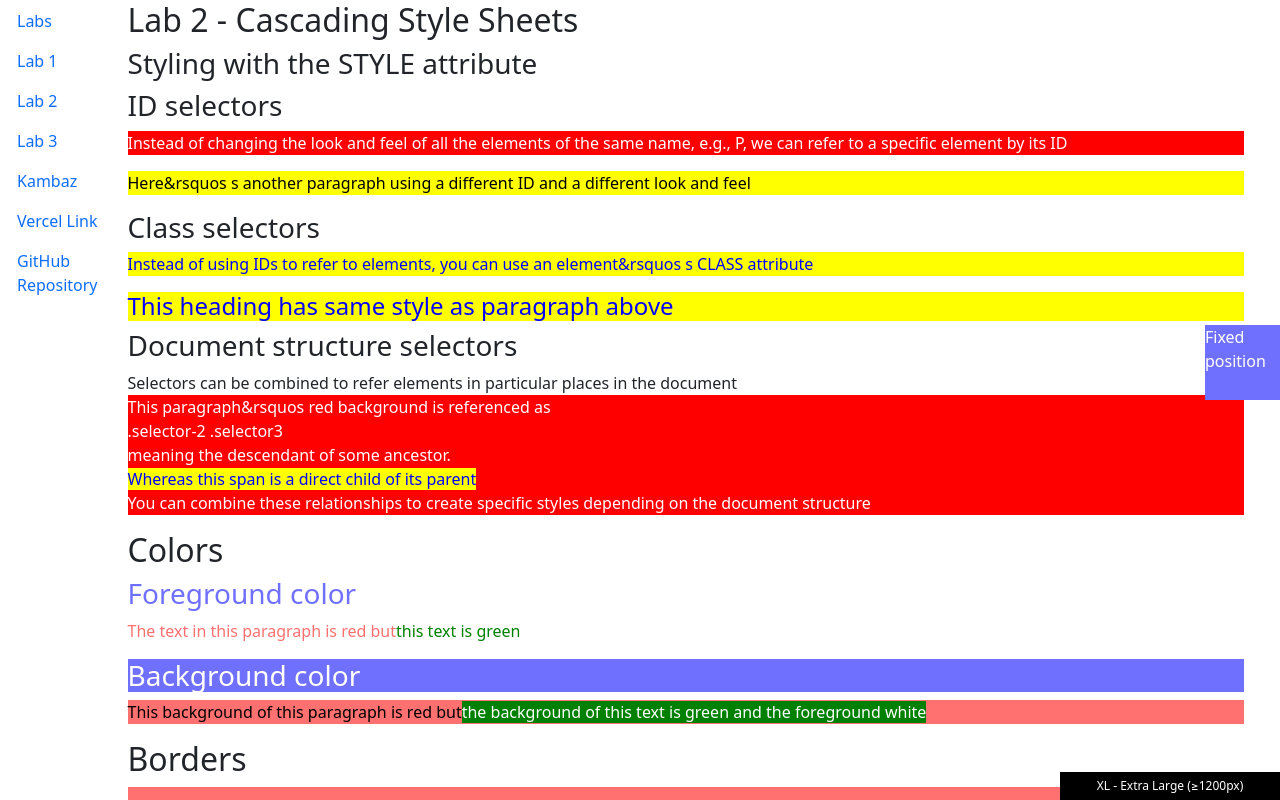
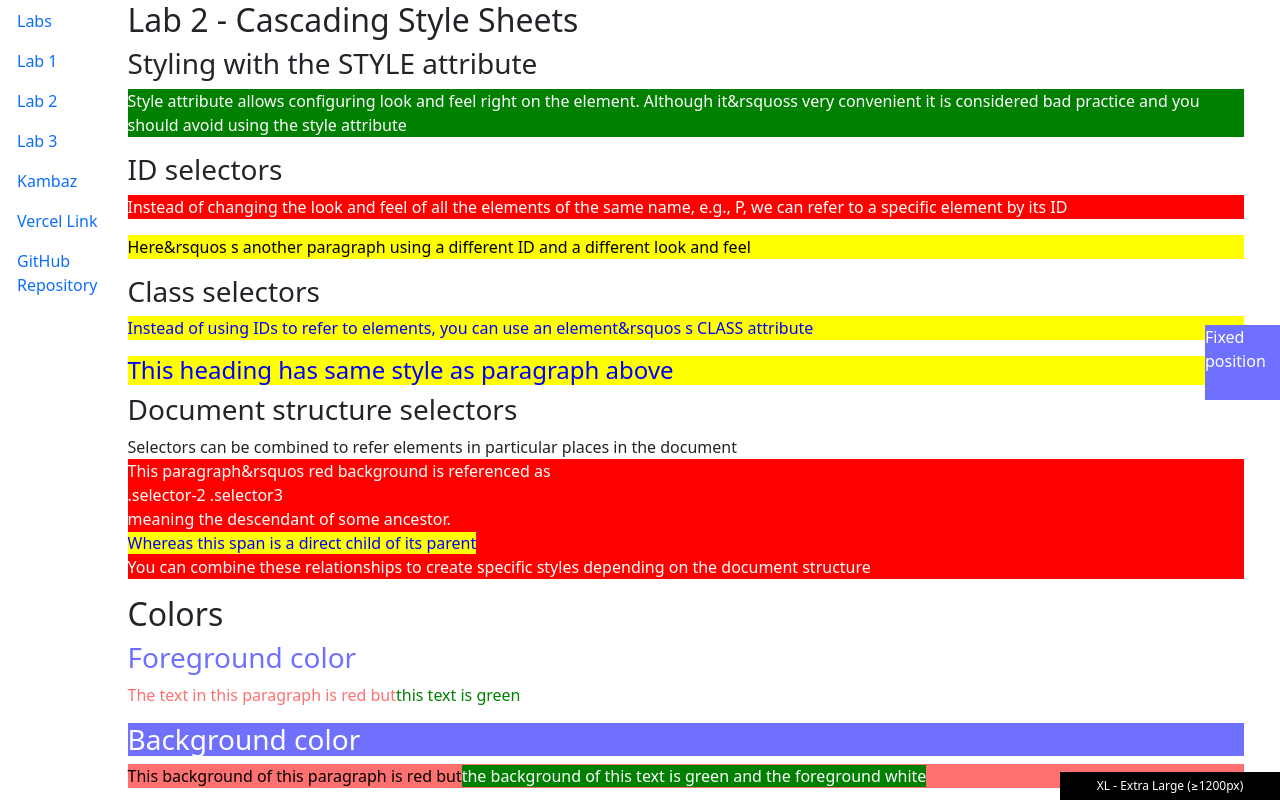
Before and after one commit to theinhumaneme/cs5610-kambaz-fa-25-kalyan-mudumby, a Next.js app: page /Labs/Lab2 in a window 1280 px wide. Shown: the top 800 px of the page. Built offline with nearby package versions, Linux system fonts and the light colour scheme.

Commit message:
add the green line

```diff
--- a/app/Labs/Lab2/page.tsx
+++ b/app/Labs/Lab2/page.tsx
@@ -26,6 +26,11 @@ export default function Lab2() {
     <Container>
       <h2>Lab 2 - Cascading Style Sheets</h2>
       <h3>Styling with the STYLE attribute</h3>
+      <p style={{ backgroundColor: "green", color: "white" }}>
+        Style attribute allows configuring look and feel right on the element.
+        Although it&rsquoss very convenient it is considered bad practice and
+        you should avoid using the style attribute
+      </p>
       <div id="wd-css-id-selectors">
         <h3>ID selectors</h3>
         <p id="wd-id-selector-1">
@@ -90,7 +95,7 @@ export default function Lab2() {
       <ScreenSizeLabel></ScreenSizeLabel>
       <BootstrapTables></BootstrapTables>
       <BootstrapLists></BootstrapLists>
-      {/* <BootstrapForms></BootstrapForms> */}
+      <BootstrapForms></BootstrapForms>
       <BootstrapNavigation></BootstrapNavigation>
     </Container>
   );
```
